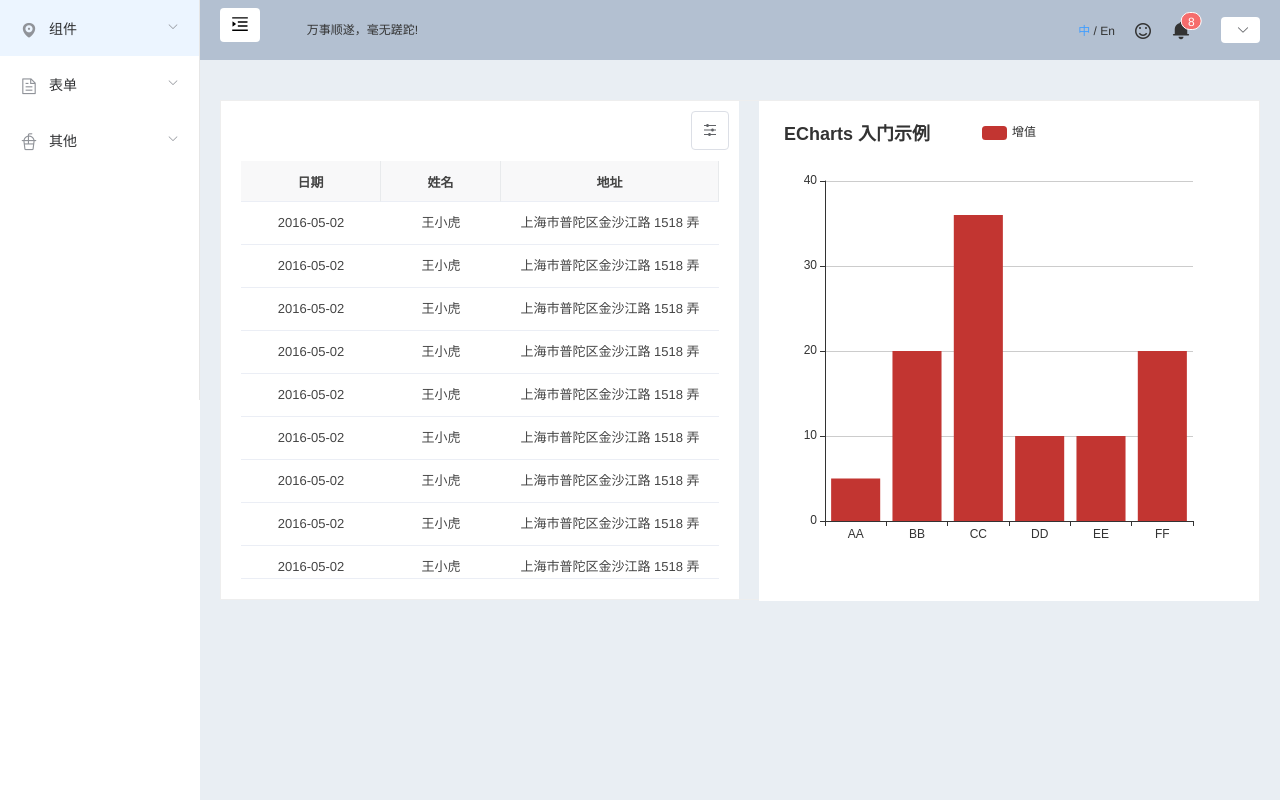
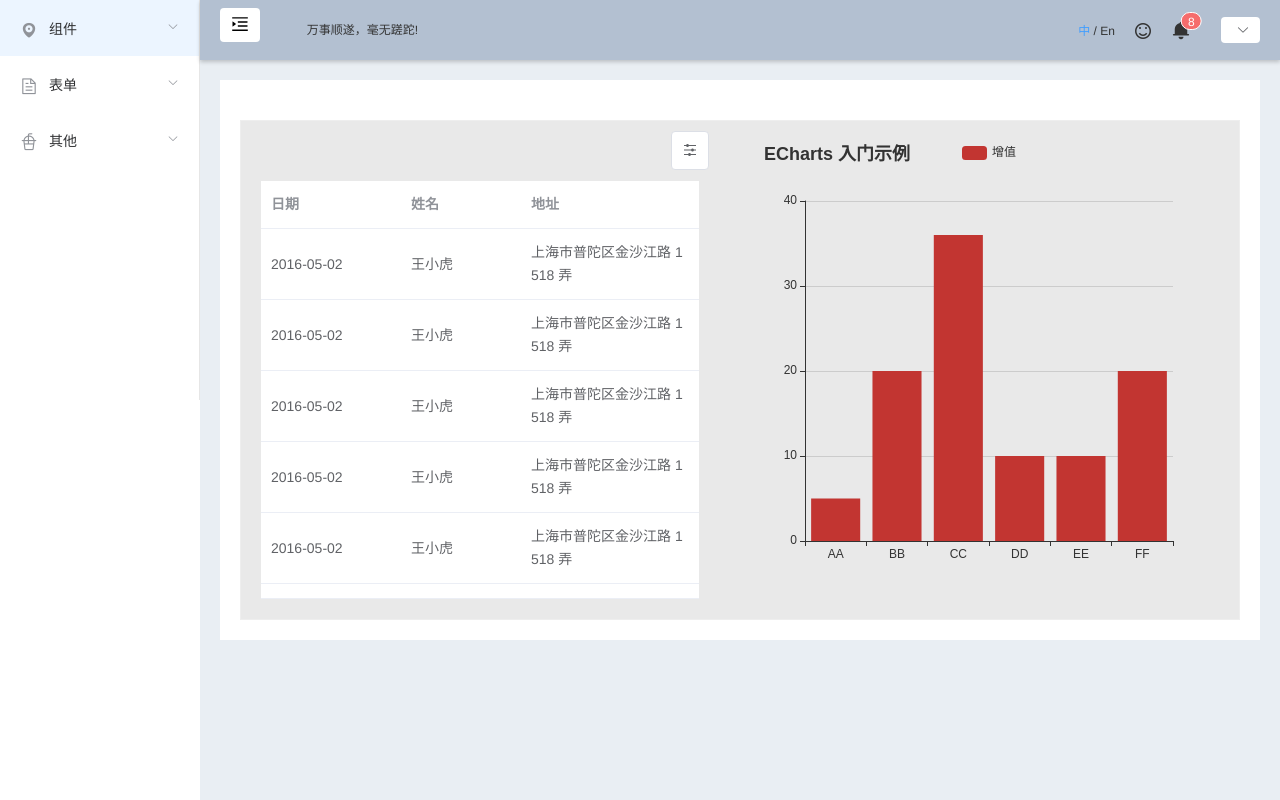
Before and after one commit to Littlombie/vue-element-admin, a Vue app: page /components/admin-container in a window 1280 px wide. Built offline with nearby package versions, Linux system fonts and the light colour scheme.

Commit message:
修改头部

```diff
--- a/src/components/element-components/header.vue
+++ b/src/components/element-components/header.vue
@@ -166,7 +166,7 @@ export default {
         console.log(res);
         await $message.success(res.msg);
         setUserInfo(null);
-        $router.replace("/admin");
+        $router.replace("/login");
       } catch (err) {
         err && $message.warn(err.msg);
       }
@@ -205,6 +205,7 @@ export default {
   top: 0;
   left: 0;
   width: 100%;
+  box-shadow: 0 2px 4px 0 rgba(0,0,0,.2);
 }
 .header-wrap {
   display: inline-block;
--- a/src/components/nav/navMenu.vue
+++ b/src/components/nav/navMenu.vue
@@ -1,6 +1,6 @@
 <template>
   <!-- <el-aside width="200px" style="background-color: rgb(238, 241, 246)"> -->
-  <div class="side-menu">
+  <div class="side-menu" width="200px">
     <!-- default-active="1-4-1" -->
 
     <el-menu
--- a/src/pages/dashboard/dashboard.vue
+++ b/src/pages/dashboard/dashboard.vue
@@ -1,9 +1,9 @@
 <template>
   <el-container>
-    <el-container>
       <v-aside></v-aside>
-      <el-main class="main-body">
-        <v-header></v-header>
+    <el-container style="position: relative">
+      <v-header></v-header>
+      <el-main>
         <router-view />
       </el-main>
     </el-container>
@@ -30,7 +30,15 @@ export default {
     "v-changepass": chanPass,
     "v-info": Info,
     "v-number-add": numberAdd
-  }
+  },
+  created(){
+
+  },
+  methods: {
+    resize () {
+
+    }
+  },
 };
 </script>
 
@@ -60,8 +68,11 @@ export default {
   color: #333;
   text-align: left;
   // line-height: 160px;
+  &>div {
+    background: #fff;
+    padding: 20px;
+  }
 }
-
 body > .el-container {
   margin-bottom: 40px;
 }
--- a/src/pages/list/admin-container.vue
+++ b/src/pages/list/admin-container.vue
@@ -97,6 +97,7 @@ export default {
 <style lang="scss">
 .admin-container {
   margin-top: 20px;
+  background-color: #e9e9e9;
 
   .el-header {
     background-color: #b3c0d1;
@@ -128,7 +129,6 @@ export default {
   .el-main,
   #myChart {
     padding: 20px;
-    background: #fff;
     box-sizing: border-box;
   }
 }
--- a/src/store/user.js
+++ b/src/store/user.js
@@ -16,9 +16,9 @@ export  default ({
     ['SET_USER_INFO'] (state, userInfo) {
       state.userInfo = userInfo
       if (!userInfo) {
-        sessionStorage.remove('user_info');
+        session.remove('user_info');
       } else {
-        sessionStorage.set('user_info', userInfo);
+        session.set('user_info', userInfo);
       }
     }
   },
```
